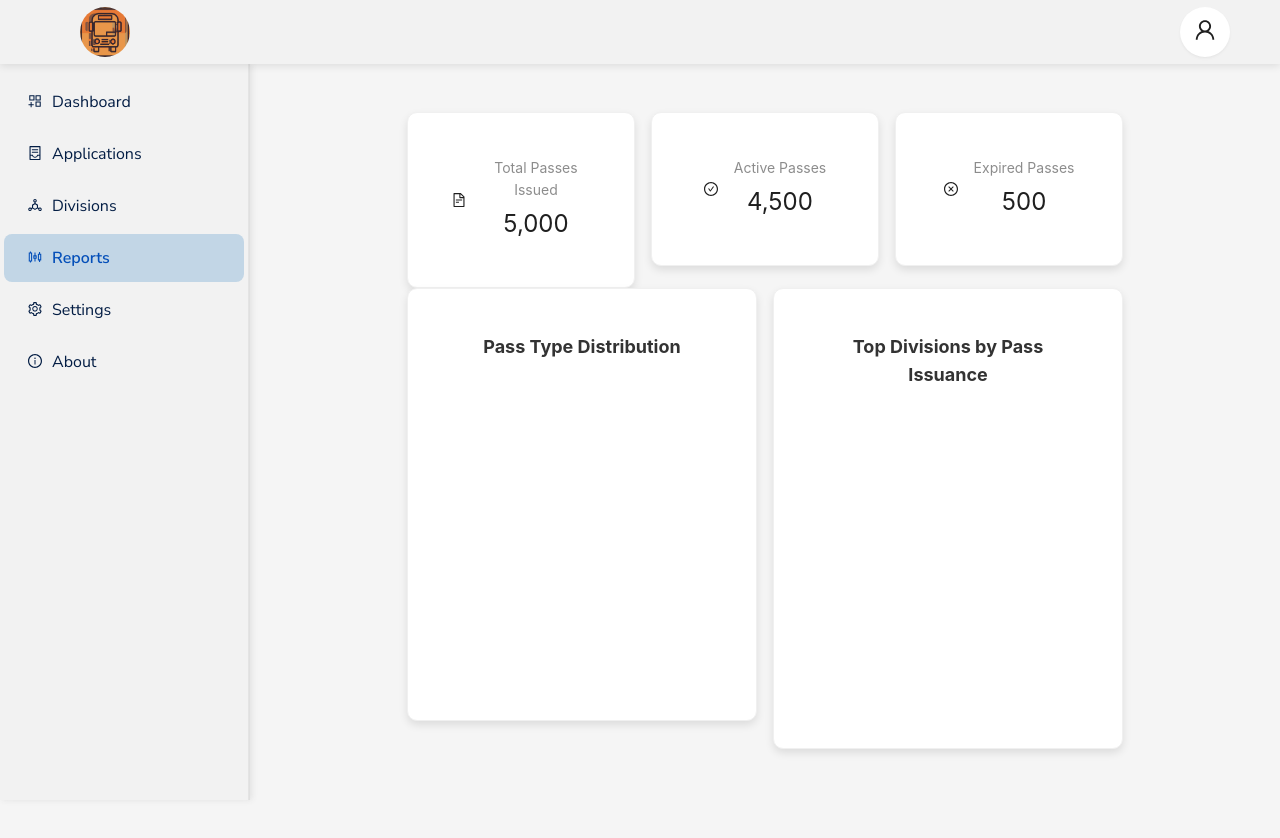
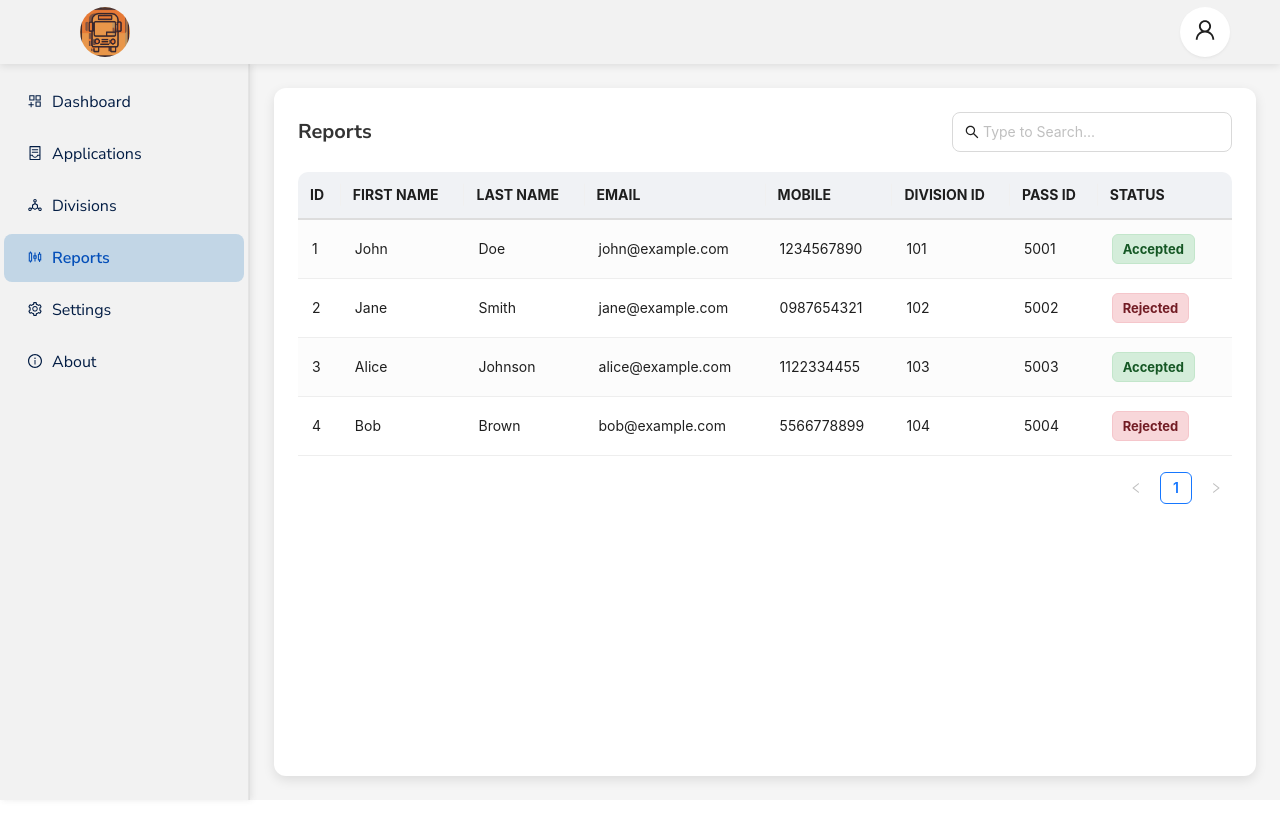
Before and after one commit to Nagarajukasarla/UrbanAccess-admin, a React (Vite) app in the folder client/: page /app/reports in a window 1280 px wide. Shown: the top 838 px of the page. After the commit the page ends 800 px from the top, so only its background shows below. Built offline with nearby package versions, Linux system fonts and the light colour scheme.

Commit message:
reports updated

```diff
--- /dev/null
+++ b/client/src/assets/css/reports.css
@@ -0,0 +1,92 @@
+.reports-container {
+    padding: 24px;
+    background: #fff;
+    border-radius: 12px;
+    width: 100%;
+    box-shadow: 0 4px 12px rgba(0, 0, 0, 0.1);
+}
+
+.reports-header {
+    display: flex;
+    justify-content: space-between;
+    align-items: center;
+    margin-bottom: 20px;
+}
+
+.reports-header h2 {
+    margin: 0;
+    color: #333;
+    font-weight: 700;
+    font-size: 20px;
+}
+
+.search-input {
+    width: 280px;
+    padding: 8px 12px;
+    border-radius: 8px;
+    border: 1px solid #d9d9d9;
+    transition: all 0.3s;
+}
+
+.search-input:focus {
+    border-color: #1890ff;
+    box-shadow: 0 0 5px rgba(24, 144, 255, 0.3);
+}
+
+/* Table Styling */
+.reports-table {
+    margin-top: 16px;
+    border-radius: 10px;
+    overflow: hidden;
+}
+
+/* Table Header */
+.reports-table .ant-table-thead > tr > th {
+    background: #f0f2f5;
+    font-weight: 700;
+    text-transform: uppercase;
+    border-bottom: 2px solid #ddd;
+    padding: 12px;
+}
+
+/* Table Rows */
+.reports-table .ant-table-tbody > tr > td {
+    padding: 14px;
+    border-bottom: 1px solid #eee;
+}
+
+.reports-table .ant-table-tbody > tr:nth-child(odd) {
+    background: #fcfcfc;
+}
+
+/* Hover Effect */
+.reports-table .ant-table-tbody > tr.hovered-row {
+    background: #e6f7ff !important;
+}
+
+/* Status Tag */
+.reports-table .ant-tag {
+    font-size: 13px;
+    padding: 4px 10px;
+    border-radius: 6px;
+    font-weight: bold;
+}
+
+/* Status Colors */
+.reports-table .ant-tag-green {
+    background-color: #d4edda;
+    color: #155724;
+    border: 1px solid #c3e6cb;
+}
+
+.reports-table .ant-tag-red {
+    background-color: #f8d7da;
+    color: #721c24;
+    border: 1px solid #f5c6cb;
+}
+
+.reports-table .ant-tag-orange {
+    background-color: #fff3cd;
+    color: #856404;
+    border: 1px solid #ffeeba;
+}
--- a/client/src/pages/Reports.tsx
+++ b/client/src/pages/Reports.tsx
@@ -1,259 +1,92 @@
-import {
-    CheckCircleOutlined,
-    CloseCircleOutlined,
-    FileTextOutlined,
-    LoadingOutlined
-} from "@ant-design/icons";
-import {
-    Card,
-    Col,
-    Row,
-    Space,
-    Statistic,
-    Spin
-} from "antd";
+import { SearchOutlined } from "@ant-design/icons";
+import { Input, Space, Table, Tag, Typography } from "antd";
+import { ColumnsType } from "antd/es/table";
 import React, { useEffect, useState } from "react";
-import {
-    Bar,
-    BarChart,
-    Pie,
-    PieChart,
-    Tooltip,
-    XAxis,
-    YAxis,
-    ResponsiveContainer,
-    Cell
-} from "recharts";
+import "../assets/css/reports.css";
 
-interface ChartData {
-    label: string;
-    value: number;
+interface Report {
+    id: number;
+    firstName: string;
+    lastName: string;
+    email: string;
+    mobile: string;
+    divisionId: number;
+    passId: number;
+    status: string;
 }
 
-interface ChartDataProps {
-    data: ChartData[];
-}
+const reportData: Report[] = [
+    { id: 1, firstName: "John", lastName: "Doe", email: "john@example.com", mobile: "1234567890", divisionId: 101, passId: 5001, status: "Accepted" },
+    { id: 2, firstName: "Jane", lastName: "Smith", email: "jane@example.com", mobile: "0987654321", divisionId: 102, passId: 5002, status: "Rejected" },
+    { id: 3, firstName: "Alice", lastName: "Johnson", email: "alice@example.com", mobile: "1122334455", divisionId: 103, passId: 5003, status: "Accepted" },
+    { id: 4, firstName: "Bob", lastName: "Brown", email: "bob@example.com", mobile: "5566778899", divisionId: 104, passId: 5004, status: "Rejected" },
+];
 
 const ReportsPage: React.FC = () => {
-    const [passReports, setPassReports] = useState<ChartData[]>([]);
-    const [divisionReports, setDivisionReports] = useState<ChartData[]>([]);
-    const [loading, setLoading] = useState<boolean>(true);
+    const [hoveredRowKey, setHoveredRowKey] = useState<number | null>(null);
+    const [searchText, setSearchText] = useState<string>("");
+    const [filteredData, setFilteredData] = useState<Report[]>(reportData);
 
     useEffect(() => {
         document.title = "Reports";
-        loadData();
     }, []);
 
-    const loadData = () => {
-        // Simulate data loading with dummy data
-        setTimeout(() => {
-            setPassReports([
-                { label: "Basic Pass", value: 500 },
-                { label: "Silver Pass", value: 350 },
-                { label: "Gold Pass", value: 200 },
-                { label: "Platinum Pass", value: 150 },
-            ]);
+    useEffect(() => {
+        const filtered = reportData.filter(({ firstName, lastName, email, mobile }) =>
+            [firstName, lastName, email, mobile].some(field =>
+                field.toLowerCase().includes(searchText.toLowerCase())
+            )
+        );
+        setFilteredData(filtered);
+    }, [searchText]);
 
-            setDivisionReports([
-                { label: "Kukatpally", value: 4200 },
-                { label: "Secunderabad", value: 3000 },
-                { label: "Kondapur", value: 400 },
-                { label: "Dilsuknagar", value: 250 },
-                { label: "Ameerpet", value: 1800 },
-            ]);
-            setLoading(false);
-        }, 1000);
-    };
+    const columns: ColumnsType<Report> = [
+        { title: "ID", dataIndex: "id", key: "id" },
+        { title: "First Name", dataIndex: "firstName", key: "firstName" },
+        { title: "Last Name", dataIndex: "lastName", key: "lastName" },
+        { title: "Email", dataIndex: "email", key: "email" },
+        { title: "Mobile", dataIndex: "mobile", key: "mobile" },
+        { title: "Division ID", dataIndex: "divisionId", key: "divisionId" },
+        { title: "Pass ID", dataIndex: "passId", key: "passId" },
+        {
+            title: "Status",
+            dataIndex: "status",
+            key: "status",
+            render: (status: string) => (
+                <Tag className={status === "Accepted" ? "ant-tag-green" : "ant-tag-red"}>{status}</Tag>
+            ),
+        },
+    ];
 
     return (
         <div className="reports-container">
-            <Row gutter={[16, 16]}>
-                <Col xs={24} sm={12} md={8}>
-                    <ReportCard
-                        icon={<FileTextOutlined className="card-icon reports-card-icon" />}
-                        title={"Total Passes Issued"}
-                        value={"5,000"}
-                        loading={loading}
+            <div className="reports-header">
+                <Typography.Title level={2}>Reports</Typography.Title>
+                <Space>
+                    <Input
+                        placeholder="Type to Search..."
+                        prefix={<SearchOutlined />}
+                        className="search-input"
+                        value={searchText}
+                        onChange={(e) => setSearchText(e.target.value)}
                     />
-                </Col>
-                <Col xs={24} sm={12} md={8}>
-                    <ReportCard
-                        icon={<CheckCircleOutlined className="card-icon accepted-card-icon" />}
-                        title={"Active Passes"}
-                        value={"4,500"}
-                        loading={loading}
-                    />
-                </Col>
-                <Col xs={24} sm={12} md={8}>
-                    <ReportCard
-                        icon={<CloseCircleOutlined className="card-icon expired-card-icon" />}
-                        title={"Expired Passes"}
-                        value={"500"}
-                        loading={loading}
-                    />
-                </Col>
-            </Row>
-            <Row gutter={[16, 16]}>
-                <Col xs={24} md={12}>
-                    <Card className="chart-card">
-                        <h3 className="chart-title">Pass Type Distribution</h3>
-                        {loading ? (
-                            <Spin indicator={<LoadingOutlined style={{ fontSize: 24 }} spin />} />
-                        ) : (
-                            <ResponsiveContainer width="100%" height={300}>
-                                <ReportsPieChart data={passReports} />
-                            </ResponsiveContainer>
-                        )}
-                    </Card>
-                </Col>
-                <Col xs={24} md={12}>
-                    <Card className="chart-card">
-                        <h3 className="chart-title">Top Divisions by Pass Issuance</h3>
-                        {loading ? (
-                            <Spin indicator={<LoadingOutlined style={{ fontSize: 24 }} spin />} />
-                        ) : (
-                            <ResponsiveContainer width="100%" height={300}>
-                                <ReportsBarChart data={divisionReports} />
-                            </ResponsiveContainer>
-                        )}
-                    </Card>
-                </Col>
-            </Row>
+                </Space>
+            </div>
+            <Table<Report>
+                columns={columns}
+                dataSource={filteredData.map(report => ({ ...report, key: report.id }))}
+                pagination={{ pageSize: 10 }}
+                className="reports-table"
+                onRow={(record) => ({
+                    onMouseEnter: () => setHoveredRowKey(record.id),
+                    onMouseLeave: () => setHoveredRowKey(null),
+                })}
+                rowClassName={(record) =>
+                    record.id === hoveredRowKey ? "hovered-row" : ""
+                }
+            />
         </div>
     );
 };
 
 export default ReportsPage;
-
-const ReportCard: React.FC<{ icon: React.ReactNode; title: string; value: string; loading?: boolean }> = ({
-    icon,
-    title,
-    value,
-    loading,
-}) => {
-    return (
-        <Card className="report-card" hoverable>
-            <Space direction="horizontal" className="report-card-content">
-                {icon}
-                <Statistic
-                    title={title}
-                    value={loading ? <Spin indicator={<LoadingOutlined style={{ fontSize: 24 }} spin />} /> : value}
-                />
-            </Space>
-        </Card>
-    );
-};
-
-const ReportsPieChart: React.FC<ChartDataProps> = ({ data }) => {
-    const COLORS = ['#0088FE', '#00C49F', '#FFBB28', '#FF8042'];
-
-    return (
-        <PieChart>
-            <Tooltip
-                content={<CustomTooltip />}
-                wrapperStyle={{ background: '#fff', padding: '10px', borderRadius: '5px', boxShadow: '0 2px 8px rgba(0, 0, 0, 0.15)' }}
-            />
-            <Pie
-                data={data}
-                dataKey="value"
-                cx="50%"
-                cy="50%"
-                outerRadius={100}
-                label
-                animationDuration={1000}
-            >
-                {data.map((entry, index) => (
-                    <Cell key={`cell-${index}`} fill={COLORS[index % COLORS.length]} />
-                ))}
-            </Pie>
-        </PieChart>
-    );
-};
-
-const ReportsBarChart: React.FC<ChartDataProps> = ({ data }) => {
-    return (
-        <BarChart data={data}>
-            <Tooltip
-                content={<CustomTooltip />}
-                wrapperStyle={{ background: '#fff', padding: '10px', borderRadius: '5px', boxShadow: '0 2px 8px rgba(0, 0, 0, 0.15)' }}
-            />
-            <XAxis dataKey="label" />
-            <YAxis />
-            <Bar dataKey="value" barSize={40} fill="#8884d8" animationDuration={1000} />
-        </BarChart>
-    );
-};
-
-const CustomTooltip: React.FC<any> = ({ active, payload, label }) => {
-    if (active && payload && payload.length) {
-        return (
-            <div className="custom-tooltip">
-                <p className="label">{`${label} : ${payload[0].value}`}</p>
-            </div>
-        );
-    }
-    return null;
-};
-
-// Inline CSS
-const styles = `
-.reports-container {
-    padding: 24px;
-    background-color: #f5f5f5;
-    min-height: 100vh;
-}
-
-.report-card {
-    text-align: center;
-    background: white;
-    box-shadow: 0 4px 8px rgba(0, 0, 0, 0.1);
-    border-radius: 10px;
-    padding: 20px;
-    transition: transform 0.3s ease, box-shadow 0.3s ease;
-}
-
-.report-card:hover {
-    transform: translateY(-5px);
-    box-shadow: 0 8px 16px rgba(0, 0, 0, 0.2);
-}
-
-.report-card-content {
-    display: flex;
-    align-items: center;
-    justify-content: center;
-    gap: 16px;
-}
-
-.chart-card {
-    padding: 20px;
-    background: white;
-    box-shadow: 0 4px 8px rgba(0, 0, 0, 0.1);
-    border-radius: 10px;
-    text-align: center;
-    width: 100%;
-}
-
-.chart-title {
-    font-size: 18px;
-    font-weight: bold;
-    margin-bottom: 15px;
-    color: #333;
-}
-
-.custom-tooltip {
-    background: #fff;
-    padding: 10px;
-    border-radius: 5px;
-    box-shadow: 0 2px 8px rgba(0, 0, 0, 0.15);
-}
-
-.custom-tooltip .label {
-    margin: 0;
-    font-weight: bold;
-    color: #333;
-}`;
-
-const styleSheet = document.createElement("style");
-styleSheet.type = "text/css";
-styleSheet.innerText = styles;
-document.head.appendChild(styleSheet);
```
